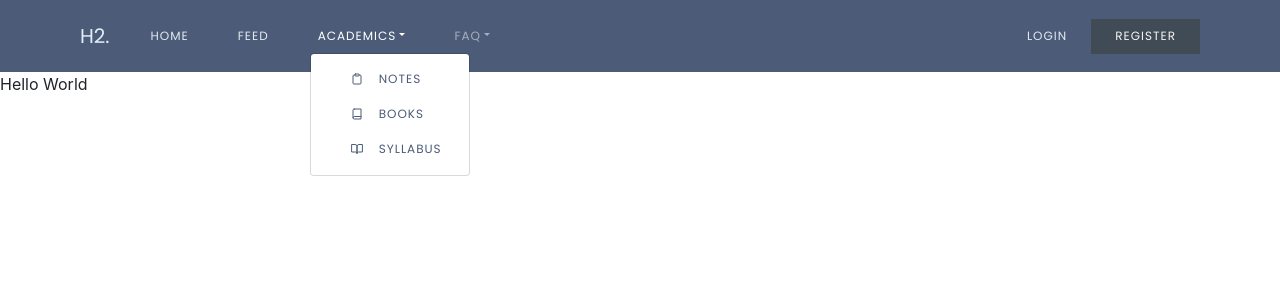
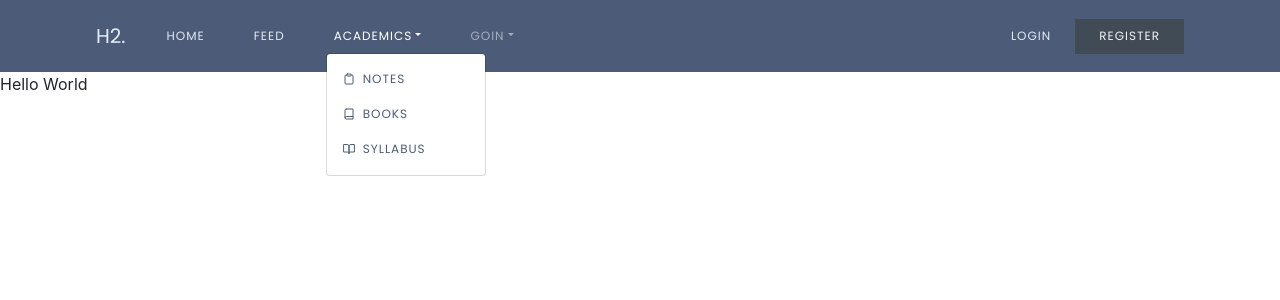
Before and after one commit to biky-mandal/H2, a React (Create React App) app: page / in a window 1280 px wide. Both pictures are taken after a click on the button "ACADEMICS". Shown: the top 300 px of the page. Built offline with nearby package versions, Linux system fonts and the light colour scheme.

Commit message:
Authentication Done

```diff
--- a/src/App.js
+++ b/src/App.js
@@ -3,10 +3,16 @@ import {Route, Switch} from 'react-router-dom';
 import Loginpage from './container/loginPage';
 import Registerpage from './container/registerPage';
 import Aboutpage from './container/aboutPage';
-import Contactpae from './container/contactPage';
+import Contactpage from './container/contactPage';
 import Homepage from './container/homePage';
 import Newsfeed from './container/newsFeed';
 import Profilepage from './container/profilePage';
+import NotePage from './container/notespage';
+import BookPage from './container/booksPage';
+import SyllabusPage from './container/syllabusPage';
+import BatchPage from './container/batchPage';
+
+
 import PrivateRoute from './component/hoc';
 
 import {isUserLoggedIn} from './actions/authAction';
@@ -29,10 +35,18 @@ function App() {
         <Route path="/" exact component={Homepage}/>
         <Route path="/login" component={Loginpage}/>
         <Route path="/register" component={Registerpage}/>
+
+        <PrivateRoute path="/newsfeed" component={Newsfeed}/>
+
+        <PrivateRoute path="/note" component={NotePage}/>
+        <PrivateRoute path="/book" component={BookPage}/>
+        <PrivateRoute path="/syllabus" component={SyllabusPage}/>
+
+        <PrivateRoute path="/about" component={Aboutpage}/>
+        <PrivateRoute path="/contact" component={Contactpage}/>
+
         <PrivateRoute path="/profile" component={Profilepage}/>
-        <PrivateRoute path="/newsfeed" component={Newsfeed}/>
-        <PrivateRoute path="/about" component={Aboutpage}/>
-        <PrivateRoute path="/contact" component={Contactpae}/>
+        <PrivateRoute path="/batchmate" component={BatchPage}/>
       </Switch>
     </div>
   );
--- a/src/component/header/index.js
+++ b/src/component/header/index.js
@@ -3,8 +3,8 @@ import './style.css';
 import {NavDropdown, Navbar, Nav, Form, FormControl, Button} from 'react-bootstrap';
 import {NavLink} from 'react-router-dom';
 import {LogoutAction} from '../../actions/authAction';
-import { useDispatch, useSelector } from 'react-redux';
-import { FiUserCheck, FiLogIn, FiUserPlus, FiBook, FiClipboard, FiBookOpen, FiLogOut } from "react-icons/fi";
+import { useDispatch } from 'react-redux';
+import { FiUsers, FiUserCheck, FiLogIn, FiUserPlus, FiBook, FiClipboard, FiBookOpen, FiLogOut } from "react-icons/fi";
 
 
 /**
@@ -30,7 +30,7 @@ const Header = (props) => {
                     <NavLink to="profile" className="nav-link drop-lbl navtags"><span><FiUserCheck /></span>Profile</NavLink>
                 </li>
                 <li className="nav-item">
-                    <NavLink to="profile" className="nav-link drop-lbl navtags"><span><FiUserCheck /></span>Mates</NavLink>
+                    <NavLink to="profile" className="nav-link drop-lbl navtags"><span><FiUsers /></span>BatchMates</NavLink>
                 </li>
                 <li className="nav-item">
                     <NavLink to="/" onClick={logoutFunc} className="nav-link drop-lbl navtags"><span><FiLogOut /></span>LogOut</NavLink>
@@ -66,16 +66,16 @@ const Header = (props) => {
                         </li>
                         <NavDropdown className="drop-div navtags link2" title="Academics" id="collasible-nav-dropdown">
                             <li className="nav-item">
-                                <NavLink to="contact" className="nav-link drop-lbl navtags"><span><FiClipboard /></span>Notes</NavLink>
+                                <NavLink to="note" className="nav-link drop-lbl navtags"><span><FiClipboard /></span>Notes</NavLink>
                             </li>
                             <li className="nav-item">
-                                <NavLink to="about" className="nav-link drop-lbl navtags"><span><FiBook /></span>Books</NavLink>
+                                <NavLink to="book" className="nav-link drop-lbl navtags"><span><FiBook /></span>Books</NavLink>
                             </li>
                             <li className="nav-item">
-                                <NavLink to="about" className="nav-link drop-lbl navtags"><span><FiBookOpen /></span>Syllabus</NavLink>
+                                <NavLink to="syllabus" className="nav-link drop-lbl navtags"><span><FiBookOpen /></span>Syllabus</NavLink>
                             </li>
                         </NavDropdown>
-                        <NavDropdown className="drop-div navtags link2" title="FAQ" id="collasible-nav-dropdown">
+                        <NavDropdown className="drop-div navtags link2" title="GOIN" id="collasible-nav-dropdown">
                             <li className="nav-item">
                                 <NavLink to="contact" className="nav-link drop-lbl navtags"><span><FiLogIn /></span>Contact</NavLink>
                             </li>
--- a/src/component/header/style.css
+++ b/src/component/header/style.css
@@ -5,7 +5,7 @@
     left: 0;
     right: 0;
     z-index: 100000;
-    padding: 1rem 5rem;
+    padding: 1rem 6rem;
 }
 .navlogo{
     font-family: 'Poppins', sans-serif;
@@ -60,9 +60,10 @@
     color: #4c5c78 !important;
     text-align: left;
     transition: all 0.3s;
+    margin-left: 0.5rem;
 }
 .drop-lbl span {
-    padding: 1rem;
+    padding-right: 0.5rem;
 }
 .drop-lbl:hover{
     transform: translateX(1rem);
@@ -78,3 +79,12 @@
 .link2:hover{
     border-left: 1px solid #6b7b97;
 }
+
+.profile-drop-div{
+    width: 10rem !;
+    cursor: pointer;
+    text-align: center;
+    background-color: #4c5c78;
+    transition: all 0.3s;
+    color: #e1eaf1 !important;
+}
--- /dev/null
+++ b/src/container/batchPage/index.js
@@ -0,0 +1,19 @@
+import React from 'react';
+import './style.css';
+import Layout from '../../component/layout';
+
+/**
+* @author
+* @function BatchPage
+**/
+
+const BatchPage = (props) => {
+    return (
+        <Layout>
+            <div>BatchPage</div>
+        </Layout>
+    )
+
+}
+
+export default BatchPage
--- /dev/null
+++ b/src/container/booksPage/index.js
@@ -0,0 +1,19 @@
+import React from 'react';
+import './style.css';
+import Layout from '../../component/layout';
+
+/**
+* @author
+* @function BookPage
+**/
+
+const BookPage = (props) => {
+    return (
+        <Layout>
+            <div>BookPage</div>
+        </Layout>
+    )
+
+}
+
+export default BookPage
--- /dev/null
+++ b/src/container/notespage/index.js
@@ -0,0 +1,19 @@
+import React from 'react';
+import Layout from '../../component/layout';
+import './style.css';
+
+/**
+* @author
+* @function NotePage
+**/
+
+const NotePage = (props) => {
+    return (
+        <Layout>
+            <div>NotePage</div>
+        </Layout>
+    )
+
+}
+
+export default NotePage
--- /dev/null
+++ b/src/container/syllabusPage/index.js
@@ -0,0 +1,19 @@
+import React from 'react';
+import Layout from '../../component/layout';
+import './style.css';
+
+/**
+* @author
+* @function SyllabusPage
+**/
+
+const SyllabusPage = (props) => {
+    return (
+        <Layout>
+            <div>SyllabusPage</div>
+        </Layout>
+    )
+
+}
+
+export default SyllabusPage
```
Also changed, not shown: src/container/batchPage/style.css (added), src/container/booksPage/style.css (added), src/container/notespage/style.css (added), src/container/syllabusPage/style.css (added).
